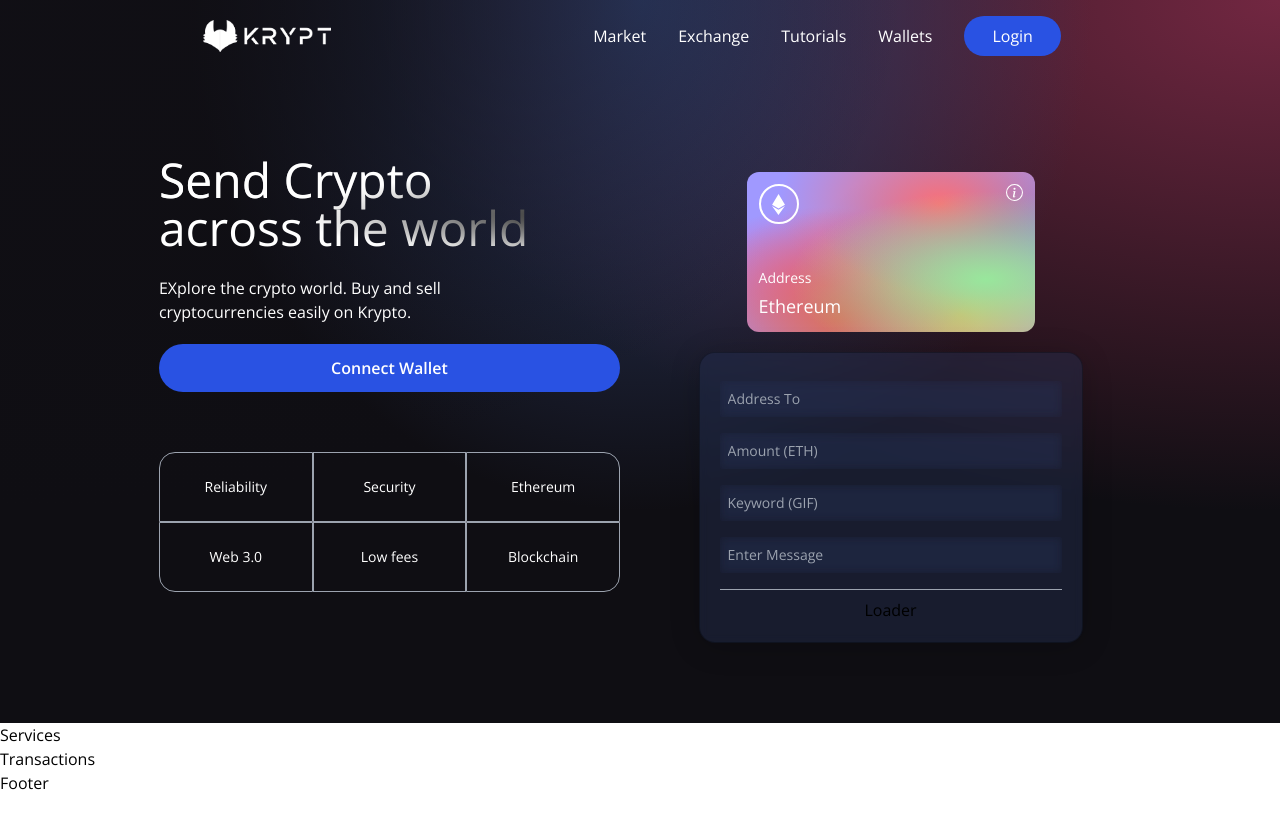
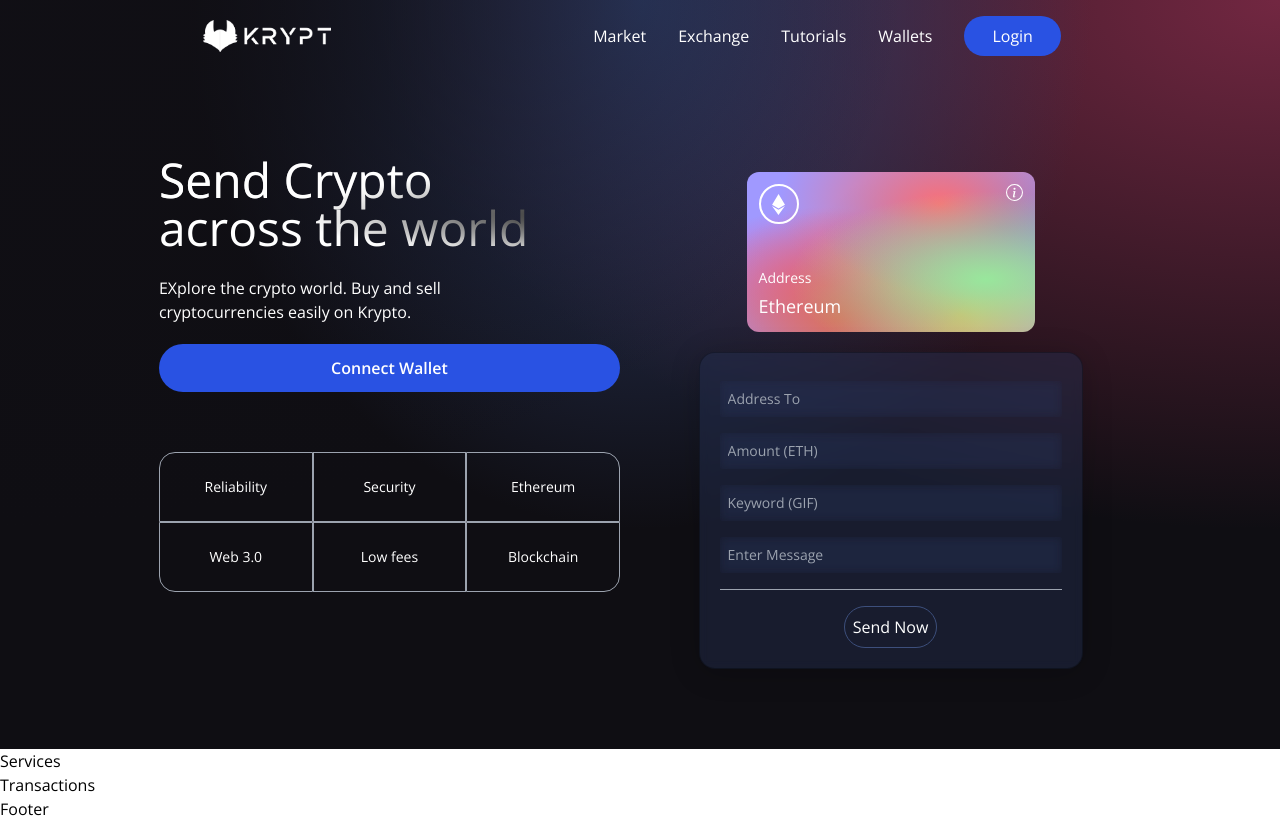
Before and after one commit to juliswer/web3.0-metamask-crypto, a React (Vite) app in the folder client/: page / in a window 1280 px wide. Before the commit the page ends 800 px from the top, so only its background shows below. Built offline with nearby package versions, Linux system fonts and the light colour scheme.

Commit message:
updating the welcome section

```diff
--- a/client/src/components/Welcome.jsx
+++ b/client/src/components/Welcome.jsx
@@ -77,11 +77,11 @@ const Welcome = () => {
 
             <div className="h-[1px] w-full bg-gray-400 my-2" />
 
-            {true ? (
+            {false ? (
               <Loader />
             ) : (
               <div>
-                <button type="button" onClick={handleSubmit}></button>
+                <button type="button" onClick={handleSubmit} className="w-full text-white mt-2 border-[1px] p-2 border-[#3d4f7c] rounded-full">Send Now</button>
               </div>
             )}
 
```
